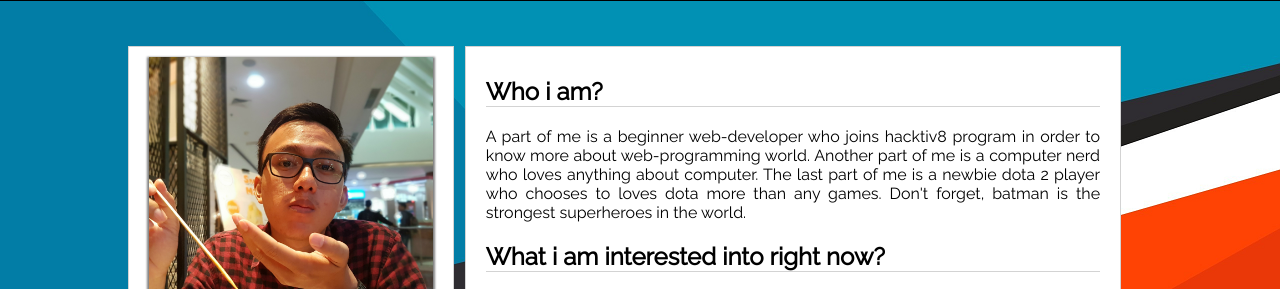
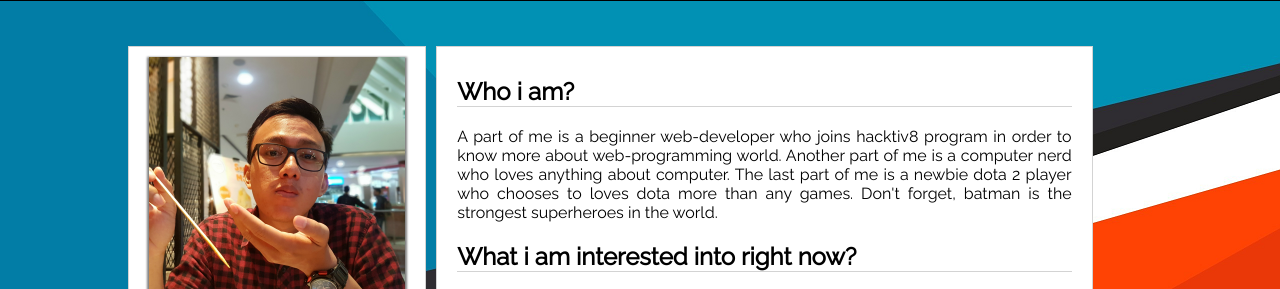
Before and after one commit to arfanizar/arfanizar.github.io, a plain HTML site: page index.html in a window 1280 px wide. Shown: the part 104-393 px from the top of the page. Drawn offline with Linux system fonts and the light colour scheme.

Commit message:
Update style.css

```diff
--- a/style.css
+++ b/style.css
@@ -58,7 +58,7 @@ ul a:active{
 	}
 .lcontainer{
 	float:left;
-	max-width: 27.7777%;
+	max-width: 25%;
 	padding: 10px 20px;
 	background-color:white;
 	border:0.5px solid lightgrey;
```
